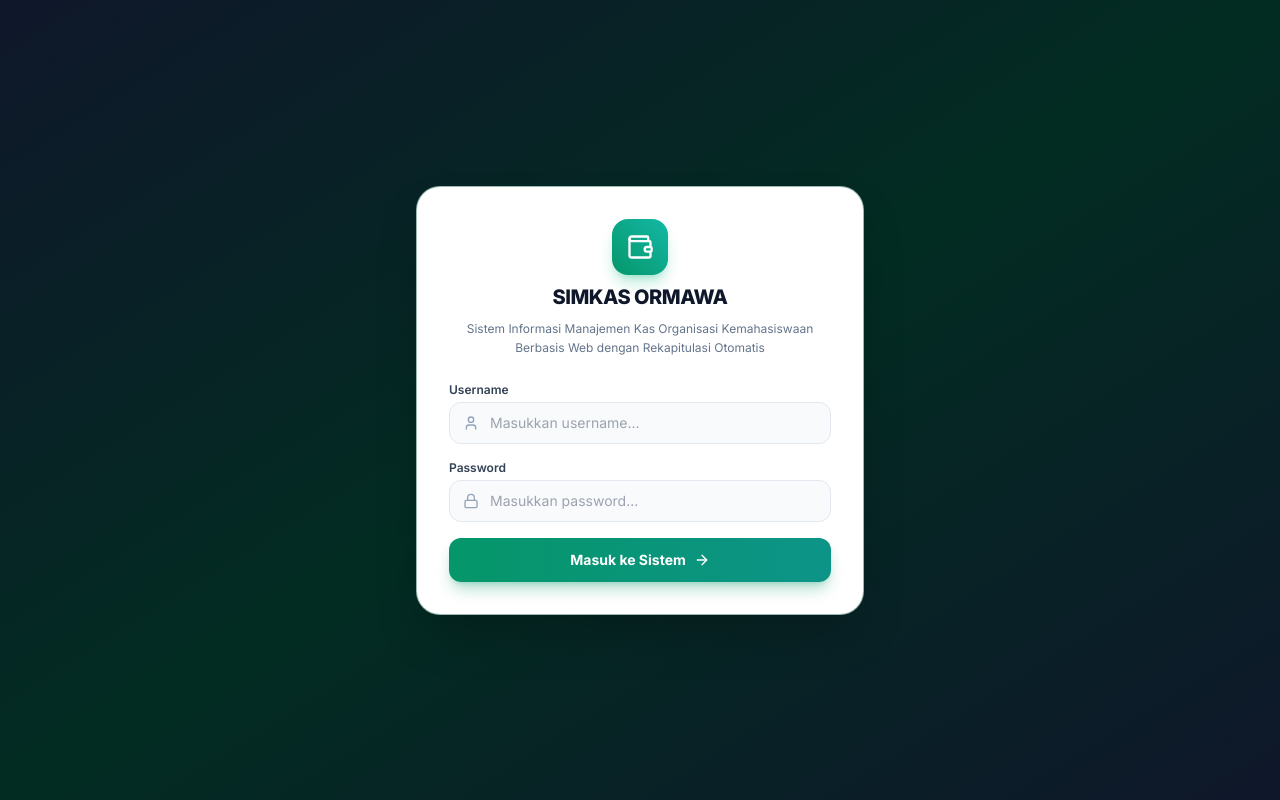
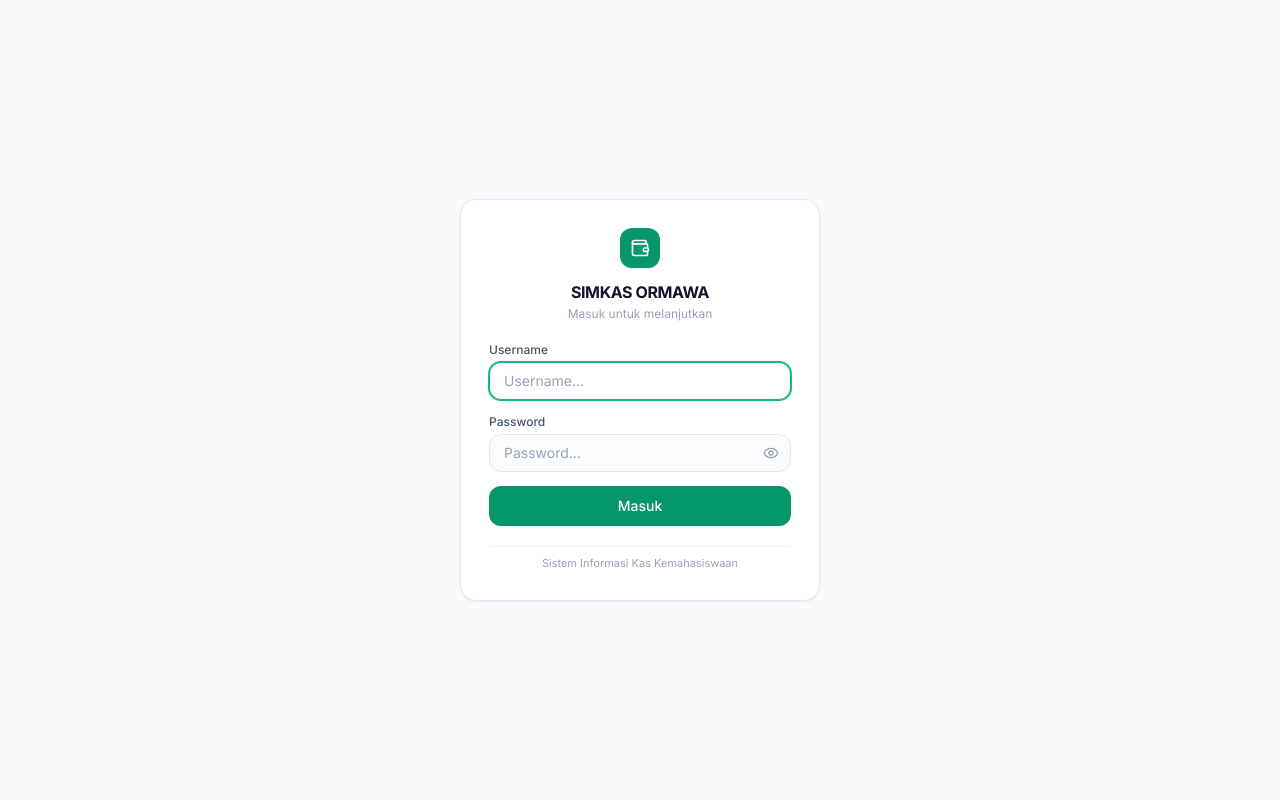
Before and after one commit to gitaxxxxxxxx/ANGGITAONLY, a Django app: page /login/ in a window 1280 px wide. Run offline with Django 5.2, Linux system fonts and the light colour scheme; data comes from the database, SQL or seed files in the repository; some libraries are stand-ins or nearby versions.

Commit message:
design: desain ulang login menjadi ultra-minimalis, bersih, dan elegan

```diff
--- a/templates/kas_app/login.html
+++ b/templates/kas_app/login.html
@@ -3,73 +3,82 @@
 <head>
     <meta charset="UTF-8">
     <meta name="viewport" content="width=device-width, initial-scale=1.0">
-    <title>Login - {{ app_title }}</title>
+    <title>Login - SIMKAS</title>
     <!-- Tailwind CSS CDN -->
     <script src="https://cdn.tailwindcss.com"></script>
     <script src="https://unpkg.com/lucide@latest"></script>
     <!-- Google Fonts: Inter -->
-    <link href="https://fonts.googleapis.com/css2?family=Inter:wght@300;400;500;600;700;800&display=swap" rel="stylesheet">
+    <link href="https://fonts.googleapis.com/css2?family=Inter:wght@400;500;600;700&display=swap" rel="stylesheet">
     <style>
         body { font-family: 'Inter', sans-serif; }
     </style>
 </head>
-<body class="bg-gradient-to-br from-slate-900 via-emerald-950 to-slate-900 min-h-screen flex items-center justify-center p-4">
+<body class="bg-slate-50 min-h-screen flex items-center justify-center p-4 antialiased text-slate-800">
 
-    <div class="max-w-md w-full bg-white rounded-3xl shadow-2xl overflow-hidden border border-emerald-900/40 p-8 space-y-6">
-        <!-- Logo & Header -->
-        <div class="text-center space-y-2">
-            <div class="w-14 h-14 bg-gradient-to-tr from-emerald-600 to-teal-500 rounded-2xl mx-auto flex items-center justify-center text-white shadow-lg shadow-emerald-500/30">
-                <i data-lucide="wallet" class="w-7 h-7"></i>
+    <div class="max-w-[360px] w-full bg-white rounded-2xl shadow-sm border border-slate-200/90 p-7 space-y-5">
+        <!-- Logo & Header Minimalis -->
+        <div class="text-center">
+            <div class="w-10 h-10 bg-emerald-600 rounded-xl mx-auto flex items-center justify-center text-white shadow-sm mb-3">
+                <i data-lucide="wallet" class="w-5 h-5"></i>
             </div>
-            <h1 class="text-xl font-extrabold text-slate-900 tracking-tight">{{ app_title }}</h1>
-            <p class="text-xs text-slate-500 leading-relaxed">
-                Sistem Informasi Manajemen Kas Organisasi Kemahasiswaan Berbasis Web dengan Rekapitulasi Otomatis
-            </p>
+            <h1 class="text-base font-bold text-slate-900 tracking-tight">SIMKAS ORMAWA</h1>
+            <p class="text-xs text-slate-400 mt-0.5">Masuk untuk melanjutkan</p>
         </div>
 
         {% if messages %}
         <div class="space-y-2">
             {% for message in messages %}
-            <div class="p-3 text-xs rounded-xl bg-rose-50 text-rose-800 border border-rose-200 flex items-center space-x-2">
-                <i data-lucide="alert-circle" class="w-4 h-4 shrink-0"></i>
+            <div class="p-2.5 text-xs rounded-xl bg-rose-50 text-rose-700 border border-rose-200 flex items-center space-x-2">
+                <i data-lucide="alert-circle" class="w-4 h-4 shrink-0 text-rose-500"></i>
                 <span>{{ message }}</span>
             </div>
             {% endfor %}
         </div>
         {% endif %}
 
-        <!-- Login Form Standar -->
-        <form method="POST" class="space-y-4">
+        <!-- Form Login Minimalis -->
+        <form method="POST" class="space-y-3.5">
             {% csrf_token %}
             <div>
-                <label class="block text-xs font-semibold text-slate-700 mb-1">Username</label>
+                <label class="block text-xs font-medium text-slate-600 mb-1">Username</label>
+                <input type="text" name="username" required autofocus placeholder="Username..." class="w-full px-3.5 py-2 bg-slate-50/50 border border-slate-200 rounded-xl text-sm focus:bg-white focus:outline-none focus:border-emerald-500 focus:ring-1 focus:ring-emerald-500 transition-all placeholder:text-slate-400">
+            </div>
+
+            <div>
+                <label class="block text-xs font-medium text-slate-600 mb-1">Password</label>
                 <div class="relative">
-                    <span class="absolute inset-y-0 left-0 flex items-center pl-3.5 pointer-events-none text-slate-400">
-                        <i data-lucide="user" class="w-4 h-4"></i>
-                    </span>
-                    <input type="text" name="username" required placeholder="Masukkan username..." class="w-full pl-10 pr-3.5 py-2.5 bg-slate-50 border border-slate-200 rounded-xl text-sm focus:outline-none focus:ring-2 focus:ring-emerald-500">
+                    <input type="password" id="passwordInput" name="password" required placeholder="Password..." class="w-full pl-3.5 pr-10 py-2 bg-slate-50/50 border border-slate-200 rounded-xl text-sm focus:bg-white focus:outline-none focus:border-emerald-500 focus:ring-1 focus:ring-emerald-500 transition-all placeholder:text-slate-400">
+                    <button type="button" onclick="togglePassword()" class="absolute inset-y-0 right-0 pr-3 flex items-center text-slate-400 hover:text-slate-600">
+                        <i id="eyeIcon" data-lucide="eye" class="w-4 h-4"></i>
+                    </button>
                 </div>
             </div>
 
-            <div>
-                <label class="block text-xs font-semibold text-slate-700 mb-1">Password</label>
-                <div class="relative">
-                    <span class="absolute inset-y-0 left-0 flex items-center pl-3.5 pointer-events-none text-slate-400">
-                        <i data-lucide="lock" class="w-4 h-4"></i>
-                    </span>
-                    <input type="password" name="password" required placeholder="Masukkan password..." class="w-full pl-10 pr-3.5 py-2.5 bg-slate-50 border border-slate-200 rounded-xl text-sm focus:outline-none focus:ring-2 focus:ring-emerald-500">
-                </div>
-            </div>
-
-            <button type="submit" class="w-full py-3 bg-gradient-to-r from-emerald-600 to-teal-600 hover:from-emerald-700 hover:to-teal-700 text-white font-bold rounded-xl text-sm shadow-lg shadow-emerald-600/30 transition-all flex items-center justify-center space-x-2">
-                <span>Masuk ke Sistem</span>
-                <i data-lucide="arrow-right" class="w-4 h-4"></i>
+            <button type="submit" class="w-full py-2.5 bg-emerald-600 hover:bg-emerald-700 text-white font-medium rounded-xl text-sm transition-colors shadow-sm mt-1">
+                Masuk
             </button>
         </form>
+
+        <div class="pt-2 text-center border-t border-slate-100">
+            <p class="text-[11px] text-slate-400">Sistem Informasi Kas Kemahasiswaan</p>
+        </div>
     </div>
 
     <script>
         lucide.createIcons();
+
+        function togglePassword() {
+            const pwd = document.getElementById('passwordInput');
+            const eye = document.getElementById('eyeIcon');
+            if (pwd.type === 'password') {
+                pwd.type = 'text';
+                eye.setAttribute('data-lucide', 'eye-off');
+            } else {
+                pwd.type = 'password';
+                eye.setAttribute('data-lucide', 'eye');
+            }
+            lucide.createIcons();
+        }
     </script>
 </body>
 </html>
```
Also changed, not shown: templates/base.html (+7 -12 lines).
